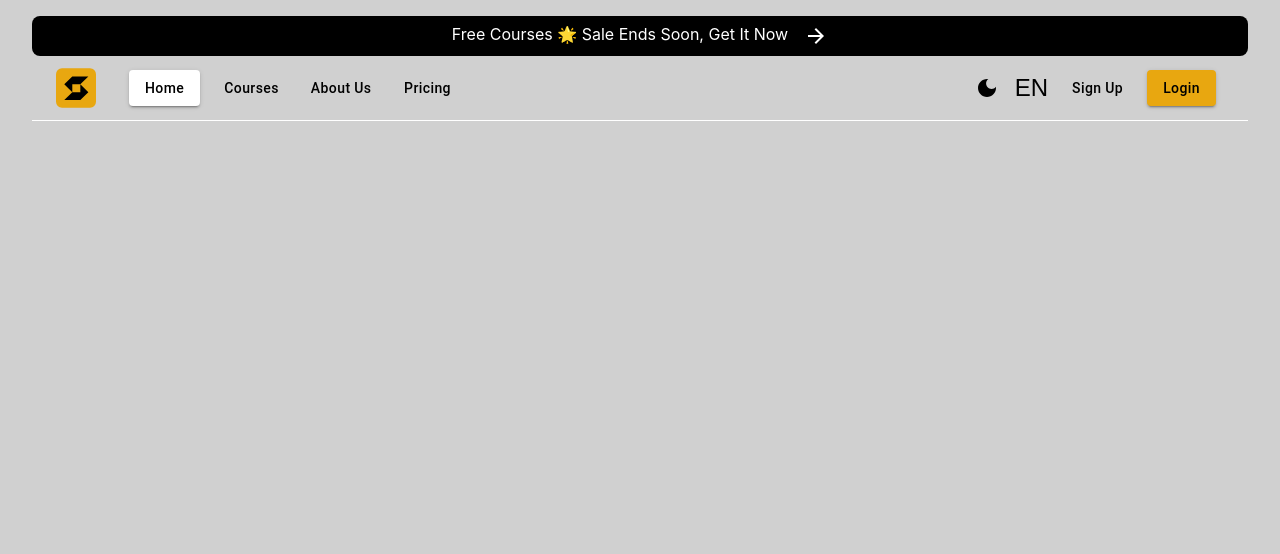
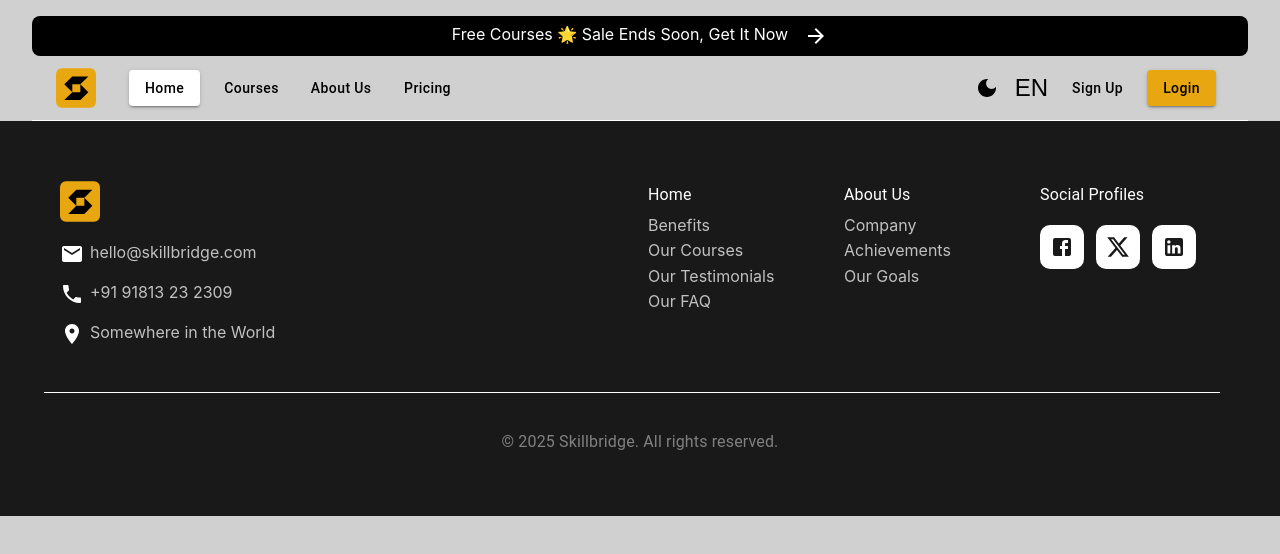
Before and after one commit to yousefkhalaf0/Skillbridge, a React (Create React App) app: page / in a window 1280 px wide. Shown: the top 554 px of the page. Built offline with nearby package versions, Linux system fonts and the light colour scheme.

Commit message:
add footer component and styles; update App.js to include Footer

```diff
--- a/src/App.js
+++ b/src/App.js
@@ -1,8 +1,10 @@
 import './App.css';
 import { BrowserRouter, Route, Routes } from "react-router-dom";
-import ResponsiveAppBar from "./utilities/subComponents/navBar/navBar";
 import { useSelector } from "react-redux";
 import { useEffect } from 'react';
+import ResponsiveAppBar from "./utilities/subComponents/navBar/navBar";
+import Footer from '../src/utilities/subComponents/footer/footer'
+
 
 function App() {
   const theme = useSelector((state) => state.themeReducer);
@@ -22,6 +24,7 @@ function App() {
           {/* <Route path="/" element={} /> */}
 
         </Routes>
+        <Footer />
       </BrowserRouter>
     </main>
   );
--- /dev/null
+++ b/src/utilities/subComponents/footer/footer.css
@@ -0,0 +1,73 @@
+.lightFooter {
+    background-color: #191919;
+    padding: 60px;
+}
+
+.darkFooter {
+    background-color: #656567;
+    padding: 60px;
+}
+
+.footerRow {
+    border-bottom: 1px solid white;
+    padding-bottom: 30px;
+}
+
+.lightSubTitle {
+    color: white;
+    text-align: left;
+}
+
+.darkSubTitle {
+    color: black;
+    text-align: left;
+}
+
+.lightLinks {
+    color: silver !important;
+}
+
+.darkLinks {
+    color: #262626 !important;
+}
+
+.logo {
+    width: 2.5rem;
+    cursor: pointer;
+}
+
+.icons {
+    vertical-align: middle;
+    margin-right: 6px;
+}
+
+.socialIconBox {
+    padding: 10px;
+    background-color: white;
+    border-radius: 10px;
+    margin-right: 12px;
+    margin-bottom: 12px;
+    display: inline-flex;
+    align-items: center;
+    cursor: pointer;
+}
+
+.socialIcons {
+    color: #191919;
+}
+
+.lightCopyRight {
+    color: gray;
+    margin-top: 35px !important;
+    text-align: center;
+}
+
+.darkCopyRight {
+    color: #151515;
+    margin-top: 35px !important;
+    text-align: center;
+}
+
+.disableSelecting {
+    user-select: none;
+}
--- /dev/null
+++ b/src/utilities/subComponents/footer/footer.jsx
@@ -0,0 +1,92 @@
+import React from 'react'
+import { useNavigate } from 'react-router-dom';
+import { useSelector } from 'react-redux';
+import {
+    Box, Grid, EmailIcon, PhoneIcon, LocationOnIcon, Typography, Link, FacebookIcon, XIcon, LinkedInIcon
+} from '../../muiComponents.js';
+import '../../subComponents/footer/footer.css';
+import appIcon from '../../../assets/icons/siteLogo.svg';
+
+
+export default function Footer() {
+    const theme = useSelector((state) => state.themeReducer);
+    const navigate = useNavigate();
+
+    return (
+        <Box className={`${theme}Footer`}>
+            <Grid className='footerRow' container spacing={2} >
+                <Grid className={`${theme}SubTitle`} item md={6} sm={6} xs={12}>
+                    <Box
+                        className='logo'
+                        component="img"
+                        src={appIcon}
+                        alt="appIcon"
+                        onClick={() => navigate('/home')} />
+                    <p><EmailIcon className='icons' />
+                        <Link className={`${theme}Links`} href="#" underline="hover" >
+                            hello@skillbridge.com
+                        </Link>
+                    </p>
+                    <p><PhoneIcon className='icons' />
+                        <Link className={`${theme}Links`} href="#" underline="hover" >
+                            +91 91813 23 2309
+                        </Link>
+                    </p>
+                    <p><LocationOnIcon className='icons' />
+                        <Link className={`${theme}Links`} href="#" underline="hover" >
+                            Somewhere in the World
+                        </Link>
+                    </p>
+                </Grid>
+                <Grid className={`${theme}SubTitle`} item md={2} sm={3} xs={6}>
+                    <Typography className='disableSelecting' variant="subtitle1" gutterBottom>
+                        Home
+                    </Typography>
+                    <Link className={`${theme}Links`} gutterBottom href="#" underline="hover" display="block">
+                        Benefits
+                    </Link>
+                    <Link className={`${theme}Links`} gutterBottom href="#" underline="hover" display="block">
+                        Our Courses
+                    </Link>
+                    <Link className={`${theme}Links`} gutterBottom href="#" underline="hover" display="block">
+                        Our Testimonials
+                    </Link>
+                    <Link className={`${theme}Links`} gutterBottom href="#" underline="hover" display="block">
+                        Our FAQ
+                    </Link>
+                </Grid>
+                <Grid className={`${theme}SubTitle`} item md={2} sm={3} xs={6}>
+                    <Typography className='disableSelecting' variant="subtitle1" gutterBottom>
+                        About Us
+                    </Typography>
+                    <Link className={`${theme}Links`} gutterBottom href="#" underline="hover" display="block">
+                        Company
+                    </Link>
+                    <Link className={`${theme}Links`} gutterBottom href="#" underline="hover" display="block">
+                        Achievements
+                    </Link>
+                    <Link className={`${theme}Links`} gutterBottom href="#" underline="hover" display="block">
+                        Our Goals
+                    </Link>
+                </Grid>
+                <Grid className={`${theme}SubTitle`} item md={2} xs={12}>
+                    <Typography className='disableSelecting' variant="subtitle1" sx={{ marginBottom: '1rem' }}>
+                        Social Profiles
+                    </Typography>
+                    <Box className='socialIconBox' >
+                        <FacebookIcon className='socialIcons' />
+                    </Box>
+                    <Box className='socialIconBox' >
+                        <XIcon className='socialIcons' />
+                    </Box>
+                    <Box className='socialIconBox' >
+                        <LinkedInIcon className='socialIcons' />
+                    </Box>
+                </Grid>
+            </Grid>
+            <Typography className={`${theme}CopyRight disableSelecting`} variant="subtitle1">
+                © 2025 Skillbridge. All rights reserved.
+            </Typography>
+        </Box>
+    )
+}
--- a/src/utilities/subComponents/navBar/navBar.jsx
+++ b/src/utilities/subComponents/navBar/navBar.jsx
@@ -56,8 +56,7 @@ export default function NavBar() {
                         src={appIcon}
                         alt="appIcon"
                         sx={{ width: '2.5rem', marginRight: '25px', cursor: 'pointer' }}
-                        onClick={() => navigate('/home')}
-                    />
+                        onClick={() => navigate('/home')} />
                     <Box sx={{ flexGrow: 1, display: 'flex', alignItems: 'center' }}>
                         {isSmallScreen && (
                             <>
```
Also changed, not shown: src/utilities/muiComponents.js (+9 -0 lines).
